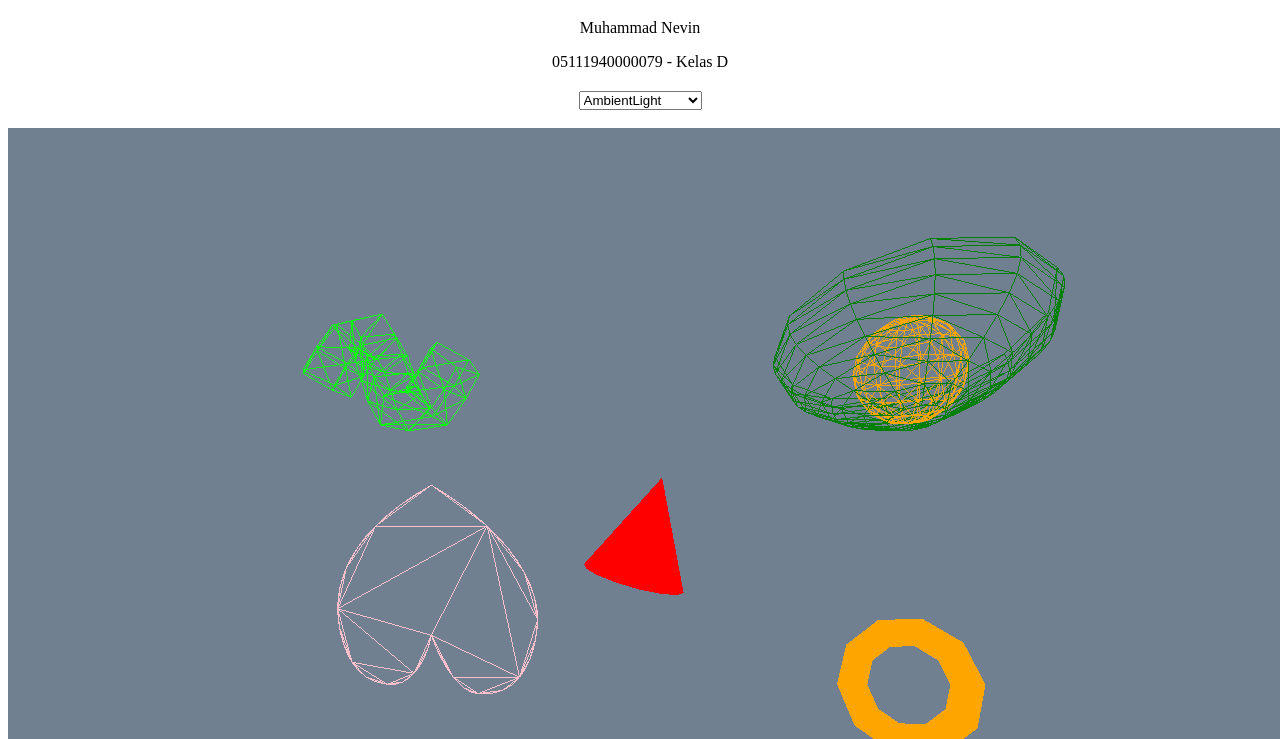
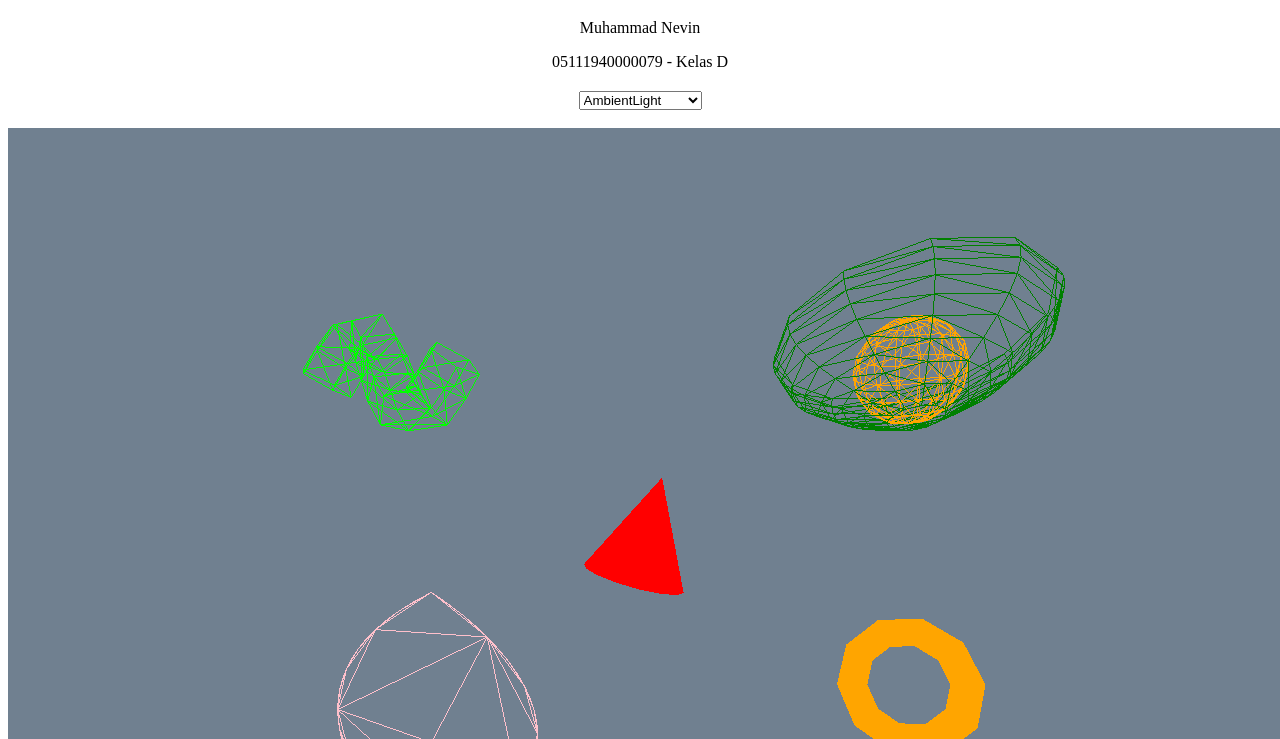
Before and after one commit to cg2021d/tugas-1-MuhammadNevin, a plain HTML site: page Tugas 2 Individu/box.html in a window 1280 px wide. Shown: the part 61-800 px from the top of the page. Drawn offline with Linux system fonts and the light colour scheme.

Commit message:
Tugas Indiidu dari Pak Darlis

```diff
--- a/Tugas 2 Individu/box.html
+++ b/Tugas 2 Individu/box.html
@@ -162,7 +162,7 @@
 
             createheart();
             heart.position.x=-5;
-            heart.position.y=-3;
+            heart.position.y=-5;
 
             createball();
             sphere.position.x=+5;
```
